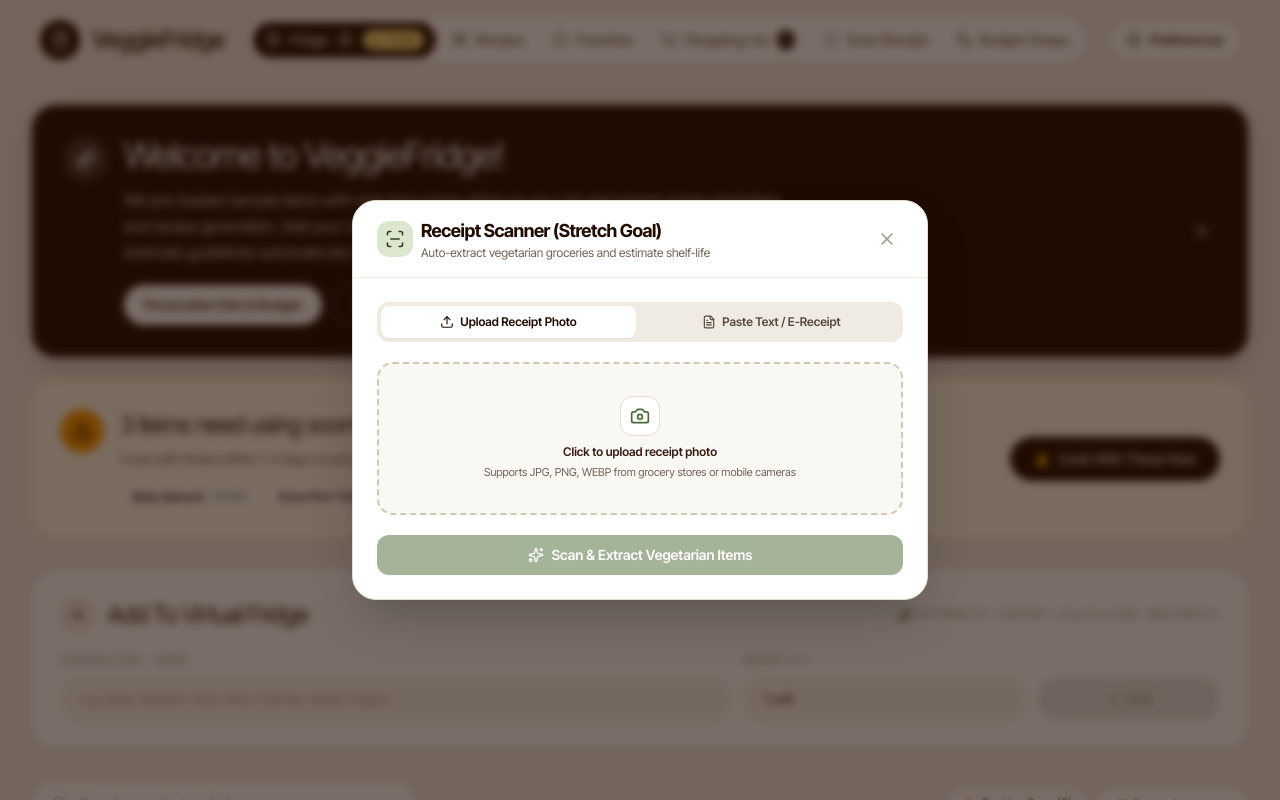
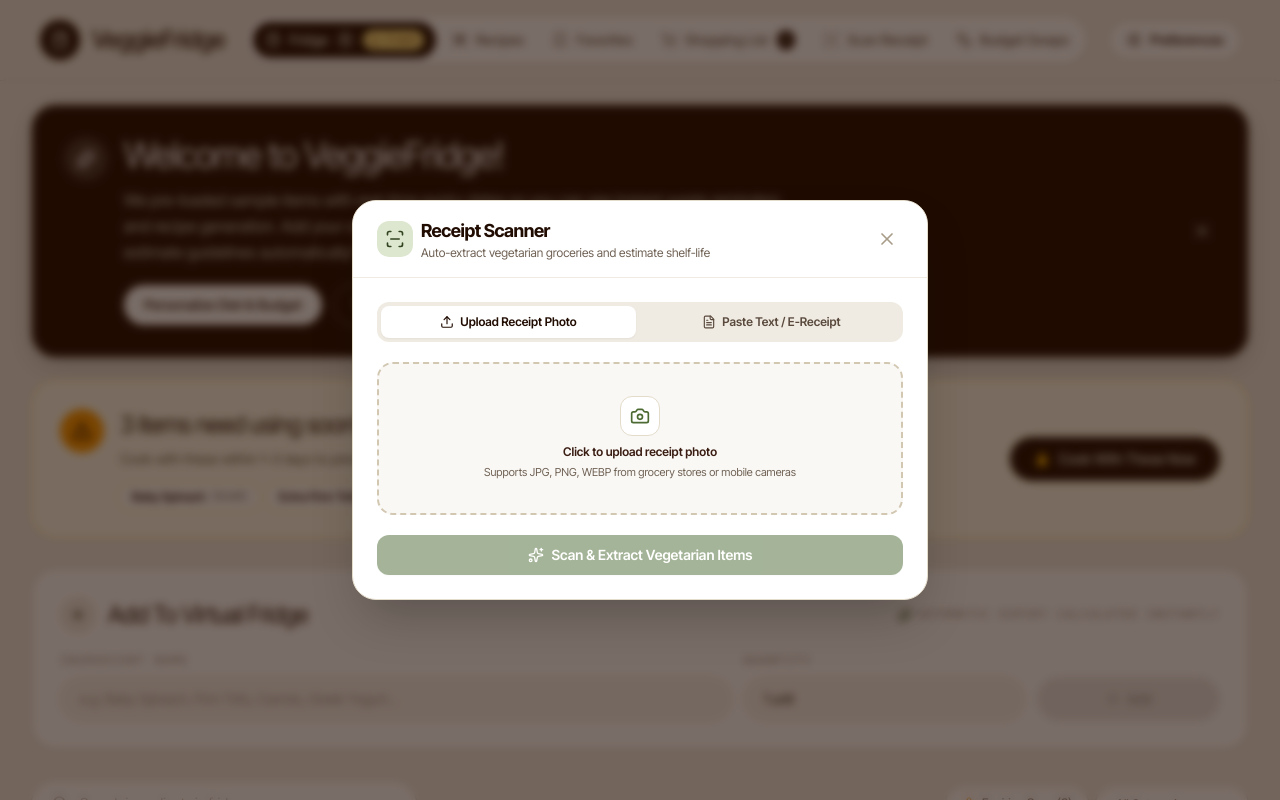
Before and after one commit to Sn3ha07/recipe_app, a React (Vite) app: page / in a window 1280 px wide. Both pictures are taken after a click on the button "Test Receipt Scanner". Shown: the top 800 px of the page. Built offline with nearby package versions, Linux system fonts and the light colour scheme; a web font is replaced by a local one.

Commit message:
Remove Stretch Goal label from the receipt scanner
Co-Authored-By: Claude Sonnet 5 <noreply@anthropic.com>

```diff
--- a/src/App.tsx
+++ b/src/App.tsx
@@ -528,7 +528,7 @@ export default function App() {
         }}
       />
 
-      {/* Receipt Scanner Modal (Stretch Goal 1) */}
+      {/* Receipt Scanner Modal */}
       <ReceiptScannerModal
         isOpen={isReceiptModalOpen}
         onClose={() => setIsReceiptModalOpen(false)}
--- a/src/components/ReceiptScannerModal.tsx
+++ b/src/components/ReceiptScannerModal.tsx
@@ -199,7 +199,7 @@ TOTAL: $27.94`);
             </div>
             <div>
               <h2 className="font-serif font-bold text-lg text-stone-900">
-                Receipt Scanner (Stretch Goal)
+                Receipt Scanner
               </h2>
               <p className="text-xs text-stone-500">
                 Auto-extract vegetarian groceries and estimate shelf-life
```
Also changed, not shown: 1 other file (tests, documents, lock files or other folders).
